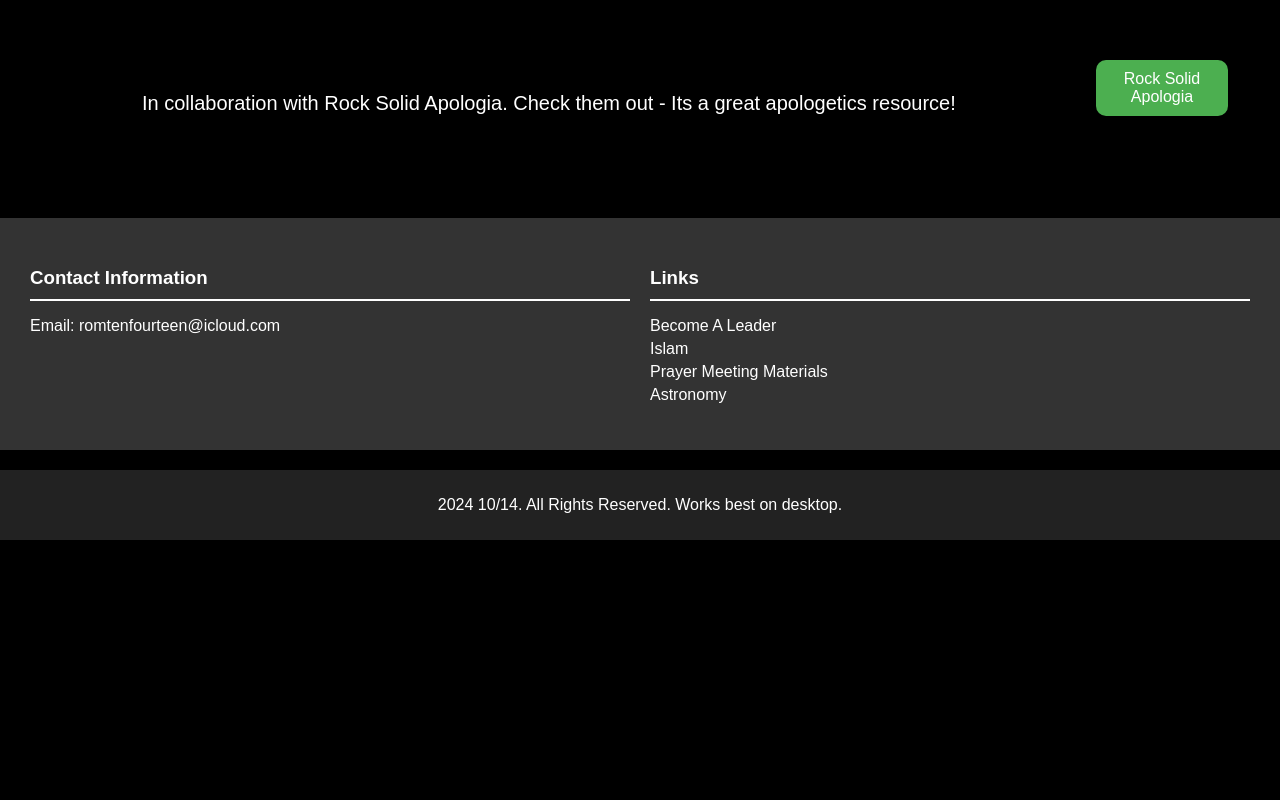
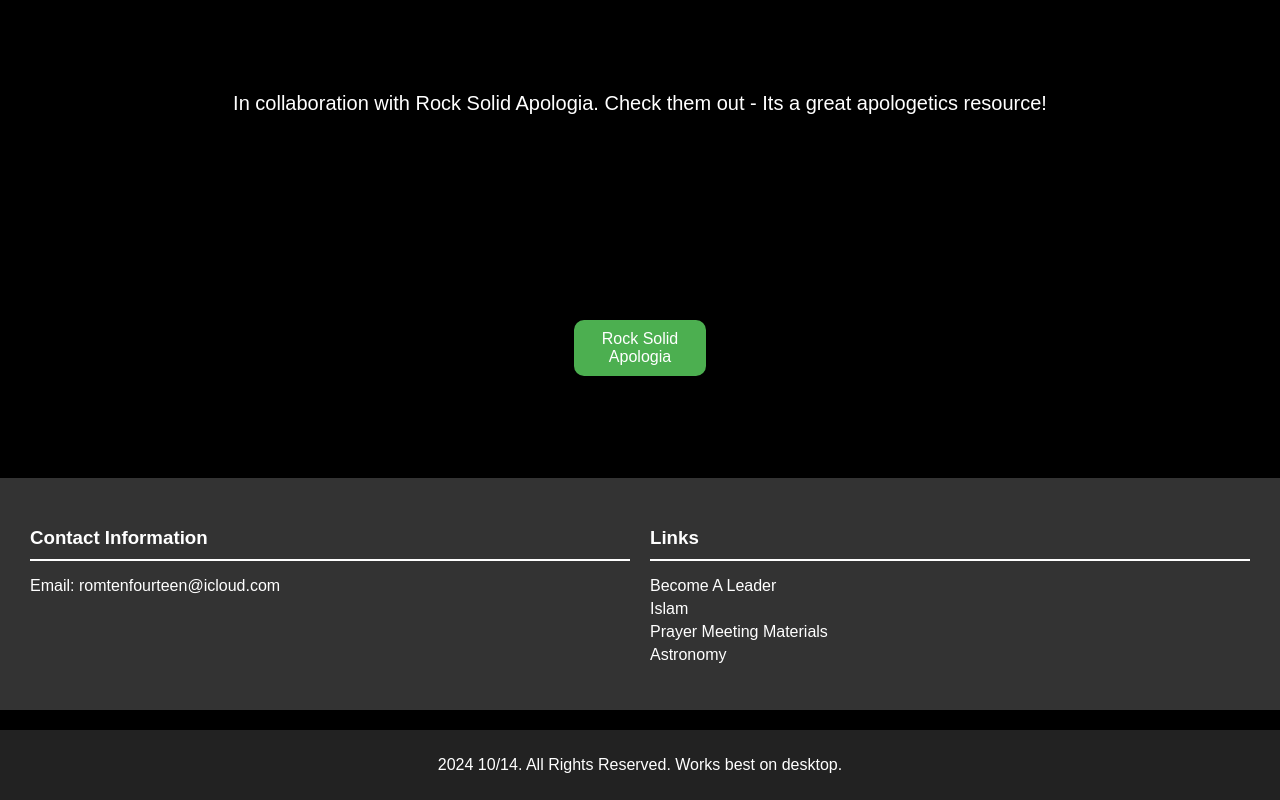
Before and after one commit to ROM10-14/Website, a plain HTML site: page islam.html in a window 1280 px wide. Shown: the part 1070-1870 px from the top of the page. Before the commit the page ends 1610 px from the top, so only its background shows below. Drawn offline with Linux system fonts and the light colour scheme.

Commit message:
Update islam.html

```diff
--- a/islam.html
+++ b/islam.html
@@ -51,6 +51,8 @@
             <div class = "content-block">
             <P>In collaboration with Rock Solid Apologia. Check them out - Its a great apologetics resource!</P>
             </div>
+        </section>
+        <section class = "content-section">
             <div class="button-container">
                     <a href="https://rocksolidapologia.com" class="button">Rock Solid Apologia</a>
                 </div>
```
